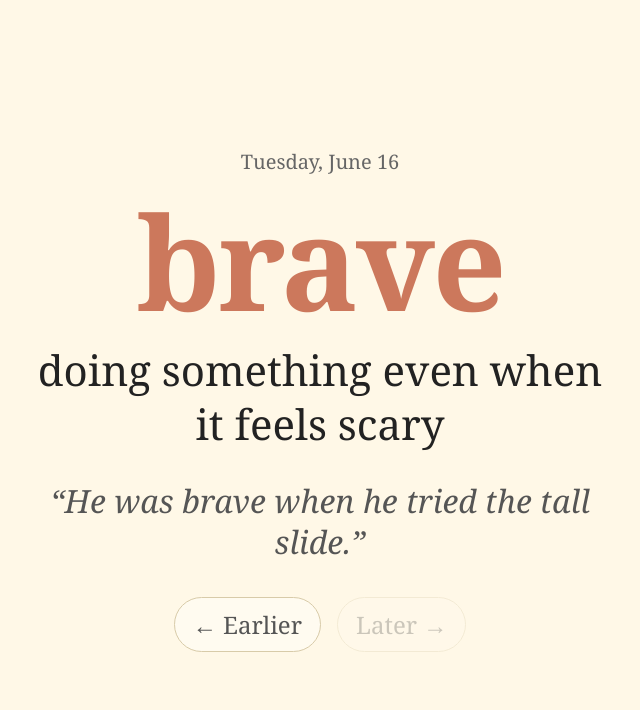
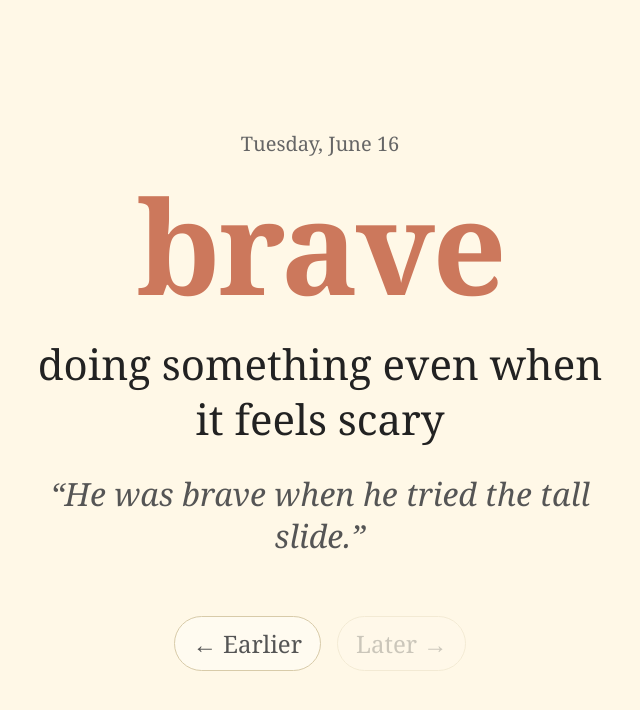
Before and after one commit to tbaars/word-of-the-day, a plain HTML site: page index.html in a window 1280 px wide. Shown: the whole page, without its empty margins (320-960 px from the left). Drawn offline with Linux system fonts and the light colour scheme.

Commit message:
Update index.html

```diff
--- a/index.html
+++ b/index.html
@@ -18,12 +18,20 @@
 }
 
 .card {
-      max-width: 700px;
+  width: min(700px, 100%);
+  display: grid;
+  grid-template-rows:
+    32px
+    minmax(120px, 170px)
+    minmax(90px, 125px)
+    minmax(90px, 120px)
+    40px
+    58px;
+  align-items: center;
 }
 
 .date {
   font-size: 20px;
-      margin-bottom: 24px;
   color: #666;
 }
 
@@ -33,7 +41,6 @@
   letter-spacing: -0.02em;
   line-height: 0.95;
   color: #cc785c;
-      margin-bottom: 20px;
   overflow-wrap: anywhere;
 }
 
@@ -46,25 +53,21 @@
 }
 
 .sentence {
-      margin-top: 28px;
   font-size: clamp(20px, 4vw, 32px);
   color: #555;
   font-style: italic;
   line-height: 1.3;
   max-width: 600px;
-      margin-left: auto;
-      margin-right: auto;
+  margin: 0 auto;
 }
 
 .challenge {
-      margin-top: 26px;
   font-size: clamp(18px, 3.8vw, 26px);
   color: #42551f;
   font-weight: 600;
 }
 
 .nav {
-      margin-top: 34px;
   display: flex;
   justify-content: center;
   gap: 16px;
```
Lines whose indentation alone changed are shown as unchanged.
